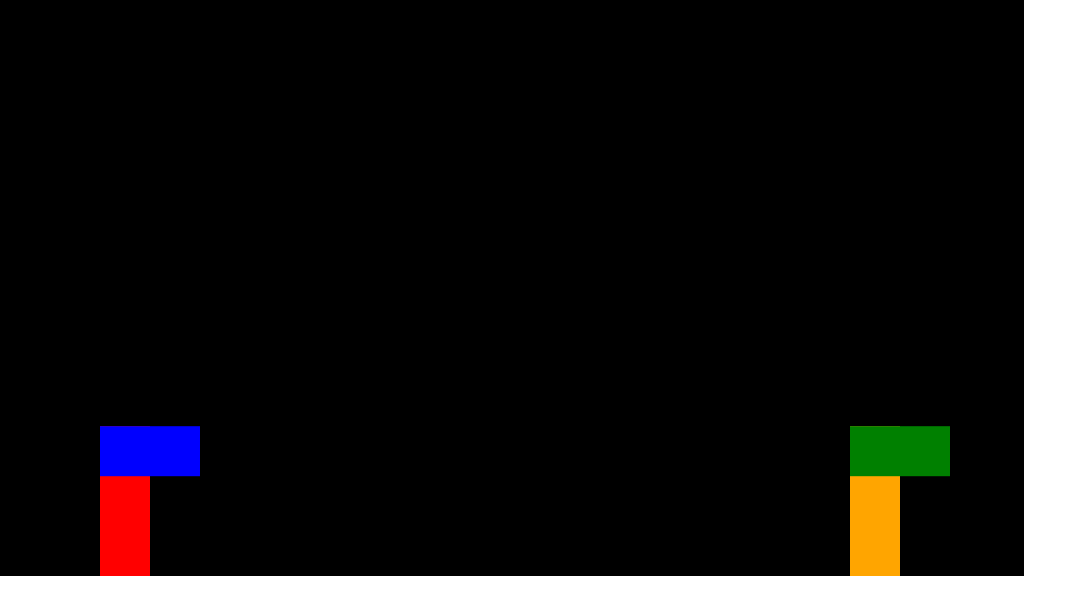
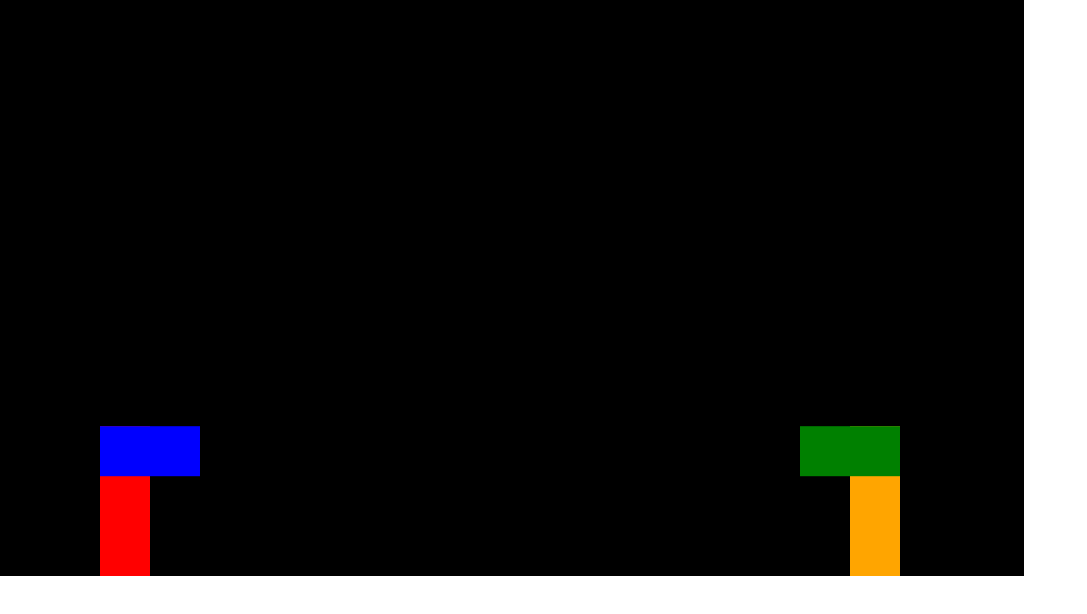
Before and after one commit to BeeAwwad/2D_fighting_game, a React (Vite) app: page / in a window 1280 px wide. Shown: the top 614 px of the page, without its empty margins (0-1087 px from the left). Built offline with nearby package versions, Linux system fonts and the light colour scheme.

Commit message:
Make enemy attack box face the left

```diff
--- a/src/App.jsx
+++ b/src/App.jsx
@@ -15,6 +15,10 @@ function App() {
       y: 100,
     },
     velocity: {
+      x: 0,
+      y: 0,
+    },
+    offset: {
       x: 0,
       y: 0,
     },
@@ -36,6 +40,10 @@ function App() {
       x: 0,
       y: 0,
     },
+    offset: {
+      x: -50,
+      y: 0,
+    },
     canvasHeight: canvasHeight,
     gravity: gravity,
     color: {
@@ -47,7 +55,7 @@ function App() {
   // Add an event listener to respond to the "d" key press
   useEffect(() => {
     const handleKeyDown = (e) => {
-      console.log(e.button);
+
       if (e.key === "d") {
         Keys.d.pressed = true;
         player.lastKey = "d";
@@ -71,6 +79,7 @@ function App() {
 
     // attack function
     const handleAttack = (e) => {
+      console.log(e.button);
       if (e.button === 0) {
         player.attack()
       }
--- a/src/components/sprite.jsx
+++ b/src/components/sprite.jsx
@@ -1,7 +1,7 @@
 import { DrawPlayer } from "./drawFunc";
 // class for making new players
 class Sprite {
-  constructor({ position, velocity, canvasHeight, gravity, color }) {
+  constructor({ position, velocity, canvasHeight, gravity, color, offset }) {
     this.position = position;
     this.velocity = velocity;
     this.height = 150;
@@ -10,7 +10,11 @@ class Sprite {
     this.gravity = gravity;
     this.lastKey;
     this.attackBox = {
-      position: this.position,
+      position: {
+        x: this.position.x,
+        y: this.position.y,
+      },
+      offset,
       width: 100,
       height: 50,
     };
@@ -18,11 +22,14 @@ class Sprite {
       body: color.body,
       attack: color.attack,
     };
-    this.isAttacking
+    this.isAttacking;
   }
 
   update(ctx) {
     DrawPlayer(ctx, this);
+
+    this.attackBox.position.x = this.position.x + this.attackBox.offset.x;
+    this.attackBox.position.y = this.position.y;
 
     this.position.x += this.velocity.x;
     this.position.y += this.velocity.y;
```
Also changed, not shown: src/components/drawFunc.jsx (+8 -1 lines).
